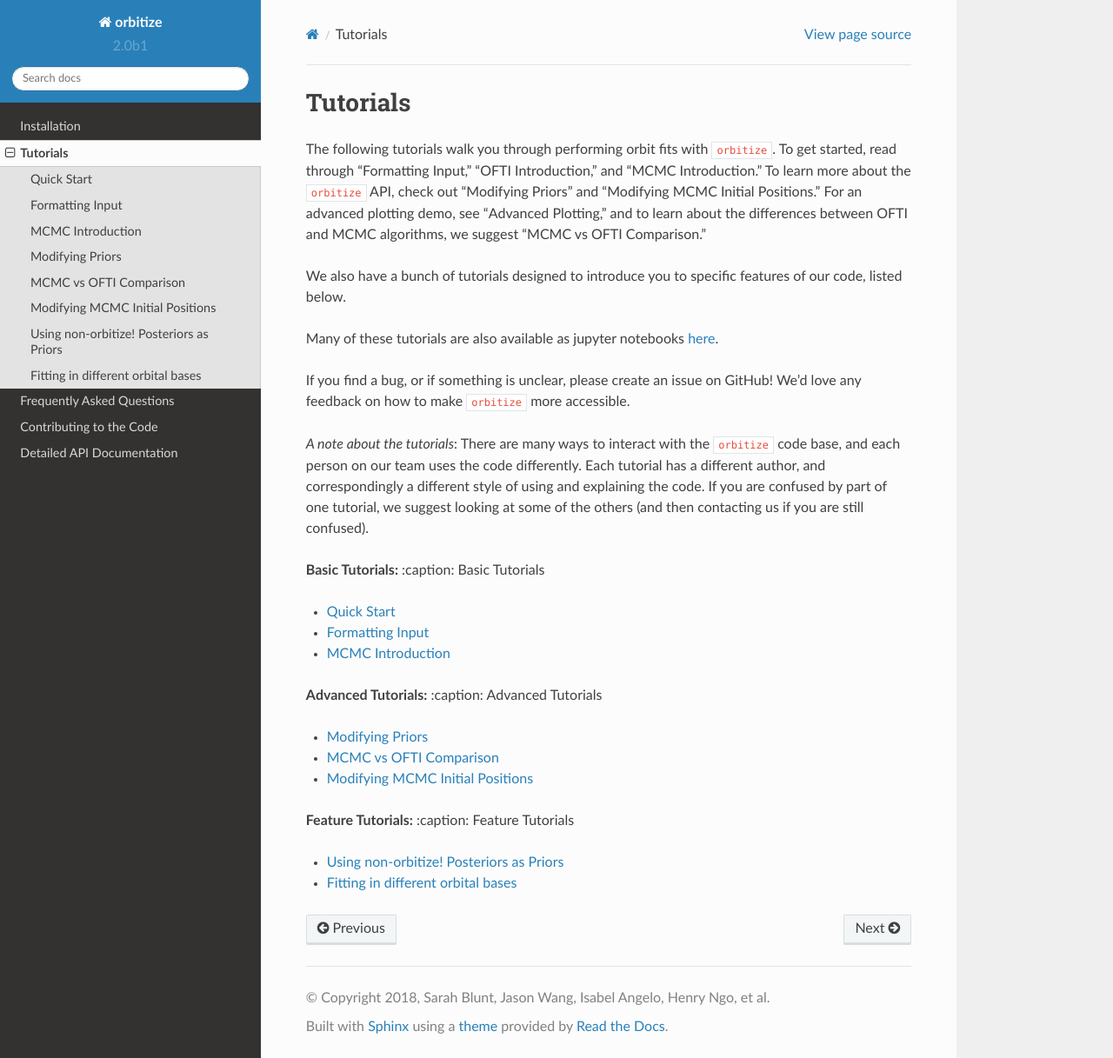
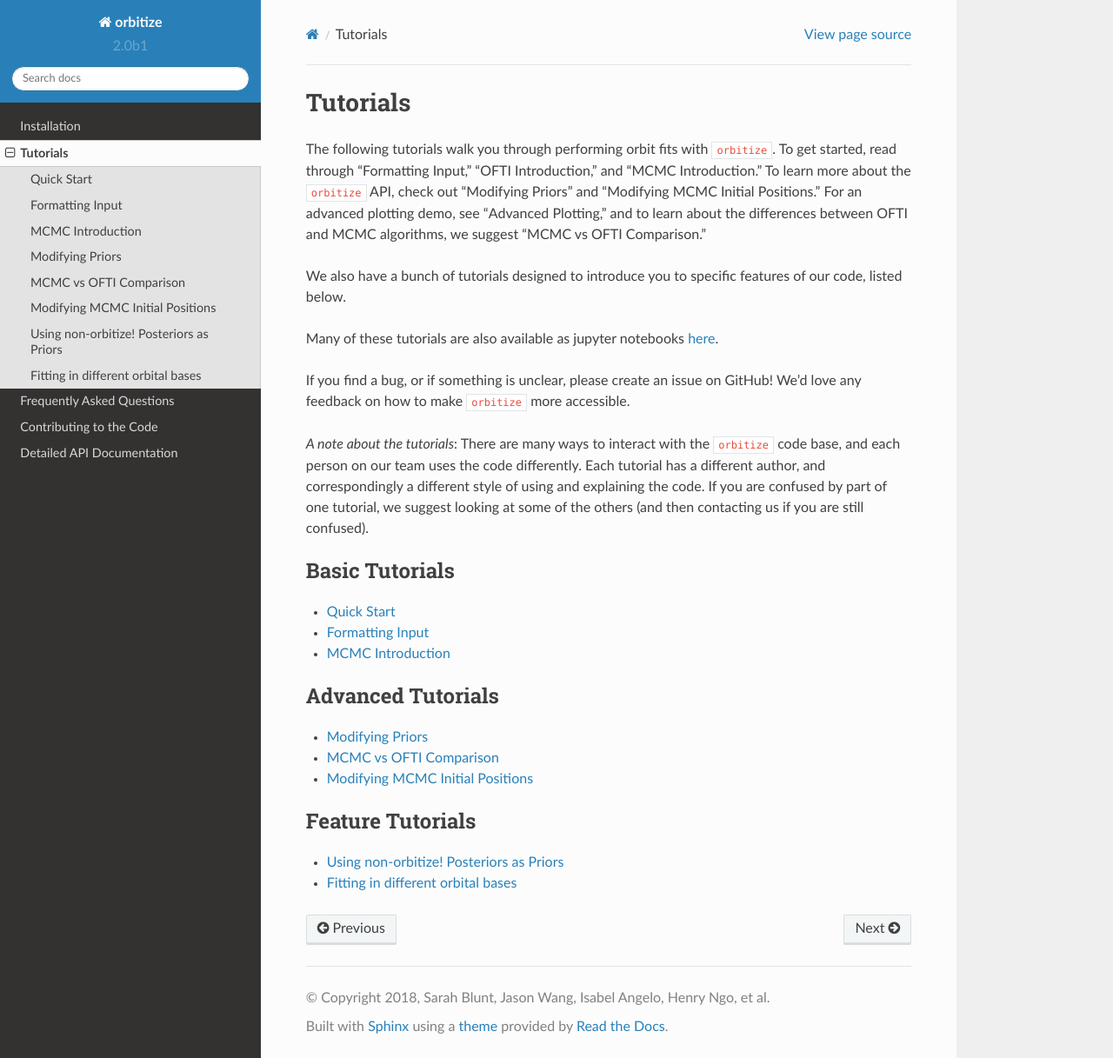
Before and after one commit to sblunt/orbitize, a Sphinx documentation site: the page built from docs/tutorials.rst, in a window 1280 px wide and 1217 px high. Shown: the whole window at 87% size. Built offline with Sphinx 7.4.7 and the Read the Docs theme 2.0.0, drawn with Linux system fonts in a browser that asks for light colours; pages that are not in the unit, such as notebooks, are missing from menus.

Commit message:
added captions but didn't seem to change display

```diff
--- a/docs/conf.py
+++ b/docs/conf.py
@@ -121,7 +121,7 @@ html_favicon = 'favicon.ico'
 # Add any paths that contain custom static files (such as style sheets) here,
 # relative to this directory. They are copied after the builtin static files,
 # so a file named "default.css" will overwrite the builtin "default.css".
-html_static_path = ['_static']
+html_static_path = []
 
 # Custom sidebar templates, must be a dictionary that maps document names
 # to template names.
--- a/docs/tutorials.rst
+++ b/docs/tutorials.rst
@@ -28,33 +28,27 @@ style of using and explaining the code. If you are confused by part of
 one tutorial, we suggest looking at some of the others (and then contacting
 us if you are still confused).
 
-**Basic Tutorials:**
-:caption: Basic Tutorials
-
 .. toctree::
    :maxdepth: 1
+   :caption: Basic Tutorials
 
    tutorials/Quick-Start.ipynb
    formatting_inputs
    tutorials/OFTI_tutorial.ipynb
    tutorials/MCMC_tutorial.ipynb
 
-**Advanced Tutorials:**
-:caption: Advanced Tutorials
-
 .. toctree::
    :maxdepth: 1
+   :caption: Advanced Tutorials
 
    tutorials/Modifying_Priors.ipynb
    tutorials/Plotting_tutorial.ipynb
    tutorials/MCMC_vs_OFTI.ipynb
    tutorials/Modifying_MCMC_initial_positions.ipynb
 
-**Feature Tutorials:**
-:caption: Feature Tutorials
-
 .. toctree::
    :maxdepth: 1
+   :caption: Feature Tutorials
 
    tutorials/RV_MCMC_Tutorial.ipynb
    tutorials/Multiplanet_Tutorial.ipynb
```
Also changed, not shown: docs/conversions.rst (deleted, +0 -8 lines), docs/tutorials/MCMC_tutorial.ipynb.
